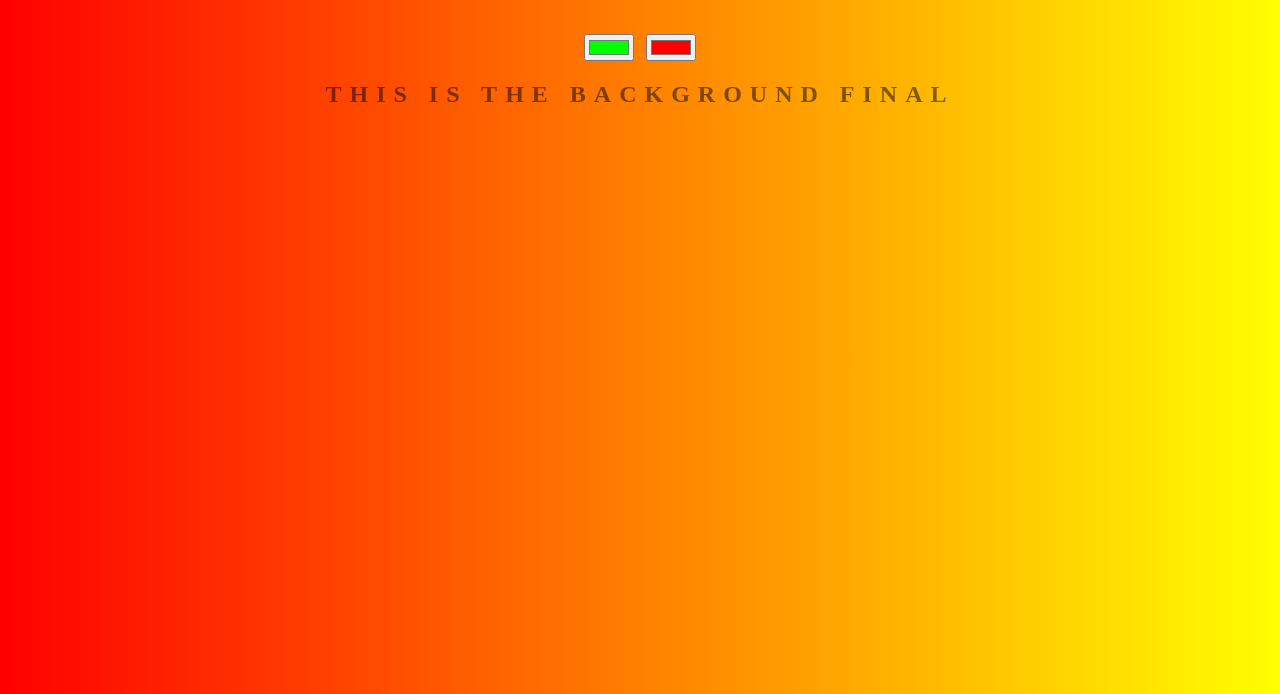
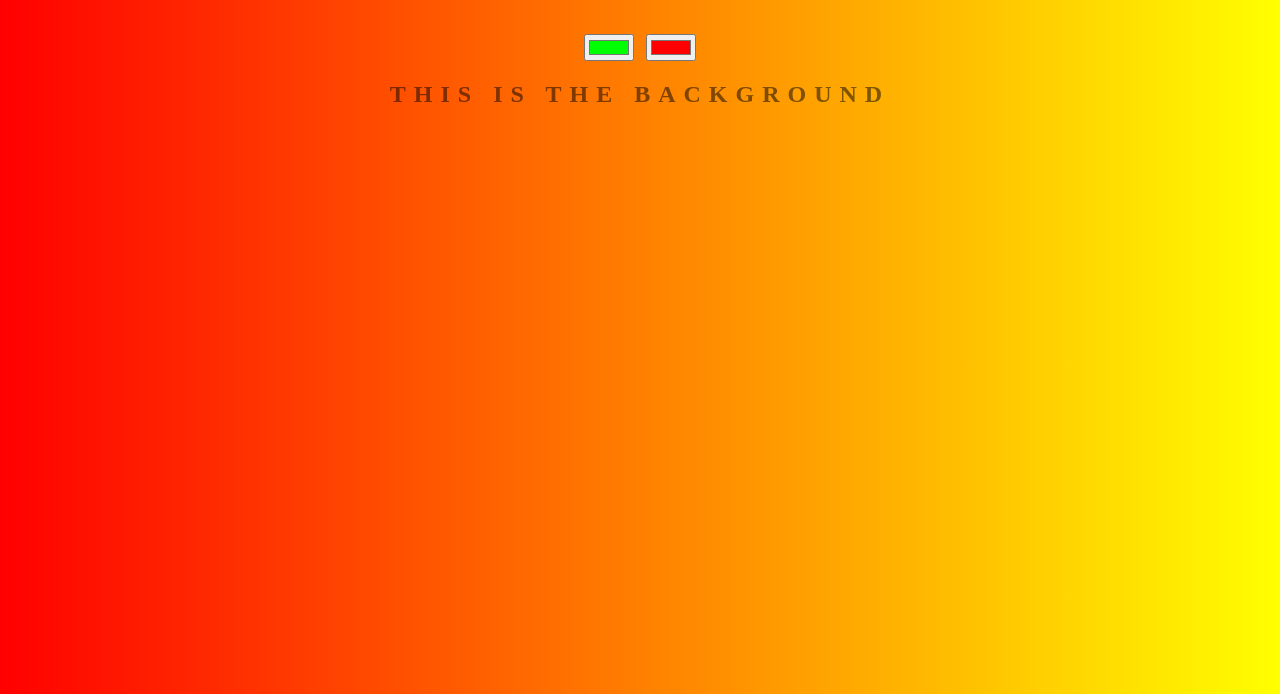
Before and after one commit to okechukwu-opara/background-generator, a plain HTML site: page index.html in a window 1280 px wide. Shown: the part 106-800 px from the top of the page. Drawn offline with Linux system fonts and the light colour scheme.

Commit message:
removing final text

```diff
--- a/index.html
+++ b/index.html
@@ -8,7 +8,7 @@
 	<h1>COOL Generator!</h1>
 	<input class="color" type="color" value="#00ff00">
 	<input class="color" type="color" value="#ff0000">
-	<h2>This is the background final</h2>
+	<h2>This is the background</h2>
 	<h3></h3>
 	<script type="text/javascript" src="script.js"></script>
 </body>
```
